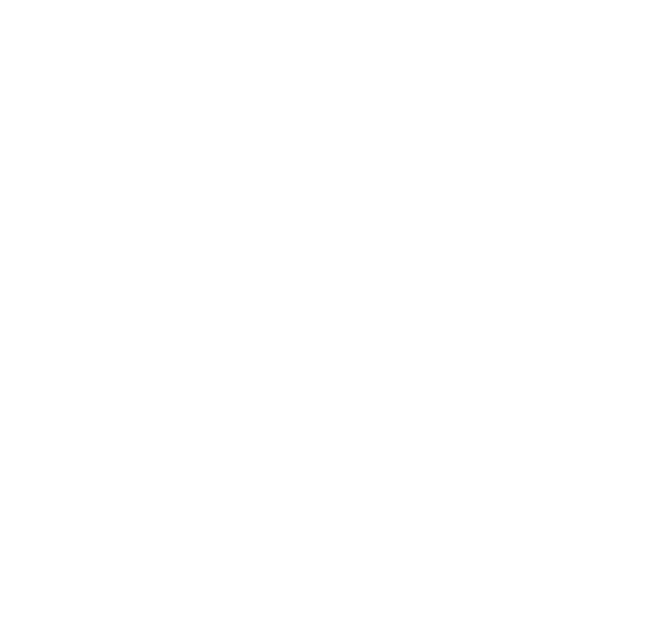
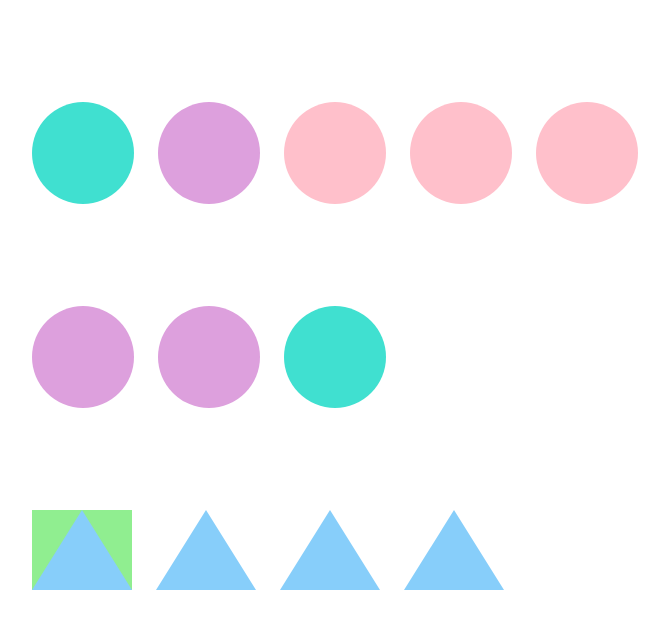
Before and after one commit to BabyDiv/javascript, a plain HTML site: page index.html in a window 1280 px wide. Shown: the whole page, without its empty margins (78-747 px from the left). Drawn offline with Linux system fonts and the light colour scheme.

Commit message:
add some changes to js

```diff
--- a/index.html
+++ b/index.html
@@ -4,11 +4,33 @@
 	<meta charset="UTF-8">
 	<meta name="viewport" content="width=device-width, initial-scale=1.0">
 	<title>javascript</title>
+  <link rel="stylesheet" href="./styles.css">
 </head>
 <body>
   <header>
   </header>
   <body>
+
+    <section class="circles">
+      <div class="circles__item"></div>
+      <div class="circles__item"></div>
+      <div class="circles__item"></div>
+      <div class="circles__item"></div>
+    </section>
+
+    <section class="squares">
+      <div class="squares__item"></div>
+      <div class="squares__item"></div>
+      <div class="squares__item"></div>
+      <div class="squares__item"></div>
+    </section>
+
+    <section class="triangles">
+      <div class="triangles__item" id="triangle"></div>
+      <div class="triangles__item"></div>
+      <div class="triangles__item"></div>
+      <div class="triangles__item"></div>
+    </section>
 
   </body>
   <footer>
--- a/index.js
+++ b/index.js
@@ -14,3 +14,38 @@ console.log(array);
 sentence = ['hello', 'world'];
 words = sentence.join();
 console.log(words);
+
+let circle = document.querySelectorAll('.circles__item');
+let square = document.getElementsByClassName('squares__item');
+let circles = document.querySelector('.circles');
+let squares = document.querySelector('.squares');
+let triangle = document.getElementById('triangle');
+let div = document.createElement('div');
+let paragraph = document.createElement('p');
+
+circle[0].style.backgroundColor = 'purple';
+square[1].style.borderRadius = '50%';
+triangle.style.backgroundColor = 'lightgreen';
+
+for (let i = 0; i < square.length; i++) {
+  square[i].style.borderRadius = '50%';
+}
+
+circle.forEach(function(item, i) {
+  item.style.backgroundColor = 'pink';
+});
+
+div.classList.add('circles__item');
+console.log(div);
+squares.appendChild(div);
+
+paragraph.classList.add('circles__item');
+console.log(paragraph);
+circles.insertBefore(paragraph, circle[0]);
+paragraph.style.margin = '0';
+
+squares.removeChild(square[3]);
+circles.replaceChild(square[0], circle[0]);
+
+// paragraph.innerHTML = '<a>Ы</a>';
+// paragraph.textContent = 'ЫЫЫЫЫЫЫ';
--- a/styles.css
+++ b/styles.css
@@ -0,0 +1,32 @@
+
+
+.circles,
+.squares,
+.triangles {
+    display: flex;
+    flex-direction: row;
+    gap: 24px;
+    margin: 102px 0 0 102px;
+}
+
+.circles__item {
+    width: 102px;
+    height: 102px;
+    background-color: turquoise;
+    border-radius: 50%;
+}
+
+.squares__item {
+    width: 102px;
+    height: 102px;
+    background-color: plum;
+    border-radius: 10%;
+}
+
+.triangles__item {
+    width: 0;
+    height: 0;
+    border-left: 50px solid transparent;
+    border-right: 50px solid transparent;
+    border-bottom: 80px solid lightskyblue;
+}
```
